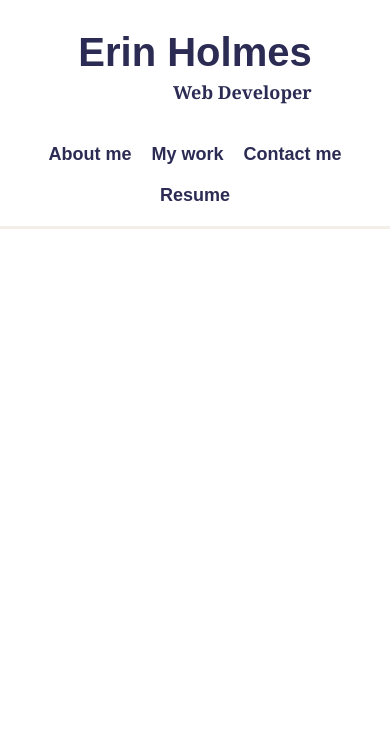
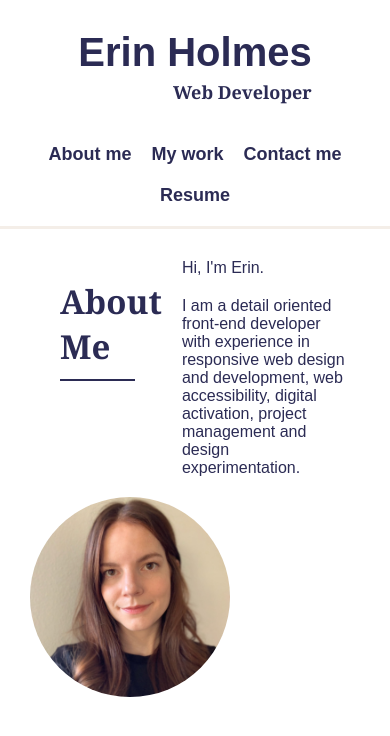
Before and after one commit to emholmes/react-portfolio, a React (Create React App) app: page / in a window 390 px wide. Shown: the top 736 px of the page. Built offline with nearby package versions, Linux system fonts and the light colour scheme.

Commit message:
set up about me section, add to App.js, add initial desktop and mobile styles

```diff
--- a/src/App.js
+++ b/src/App.js
@@ -1,10 +1,15 @@
 // import logo from './logo.svg';
 import './App.css';
 import Header from './components/Header';
+import About from './components/About';
 
 function App() {
   return (
-    <Header />
+    <div>
+      <Header />
+      <About />
+    </div>
+
   );
 }
 
--- /dev/null
+++ b/src/components/About/index.js
@@ -0,0 +1,18 @@
+import headshot from "../../images/erin-h-square.jpeg"
+
+const About = () => {
+  return (
+    <section id="about-me" class="about-me">
+      <h3>About Me</h3>
+      <div>
+          <p>Hi, I'm Erin.</p>
+          <p>
+              I am a detail oriented front-end developer with experience in responsive web design and development, web accessibility, digital activation, project management and design experimentation.
+          </p>
+      </div>
+      <img src={headshot} alt="headshot of Erin Holmes" />
+    </section>
+  )
+}
+
+export default About;
--- a/src/components/Header/index.js
+++ b/src/components/Header/index.js
@@ -9,7 +9,6 @@ const Header = () => {
       </div>
       <Navigation />
     </header>
-
   )
 }
 
--- a/src/index.css
+++ b/src/index.css
@@ -47,6 +47,28 @@ h2 {
   padding-top: 5px;
 }
 
+h3 {
+  font-family: var(--serif);
+  flex: 0 17%;
+  font-size: 33px;
+  padding-top: 20px;
+  padding-left: 30px;
+}
+
+h3::after {
+  content: "";
+  display: block;
+  border-bottom: 2px solid var(--dark-blue);
+  width: 75px;
+  padding-top: 10px;
+}
+
+li a:hover, li a:active {
+  border-bottom: 2px solid var(--dark-teal);
+  color: var(--dark-teal);
+}
+
+/* Header styles */
 header {
   display: flex;
   flex-wrap: wrap;
@@ -83,6 +105,51 @@ header nav ul li a {
 .h1-block {
   padding: 20px 30px;
   margin-left: 30px;
+}
+
+/* about me styles */
+.about-me {
+  padding: 30px;
+  margin: 0 auto;
+  display: flex;
+  flex-wrap: wrap;
+}
+
+.about-me img {
+  flex: 0 14%;
+  width: 200px;
+  height: 100%;
+  border-radius: 50%;
+  margin-right: 140px;
+}
+
+.about-me div {
+  flex: 2;
+  align-self: center;
+  padding-left: 20px;
+}
+
+.about-me div > * {
+  padding-bottom: 20px;
+}
+
+.about-me div p {
+  width: 85%;
+}
+
+/* Responsive styling */
+@media screen and (max-width: 1365px) {
+  h3 {
+      flex: 0 20%;
+  }
+
+  .about-me div p {
+      width: 95%;
+  }
+
+  .about-me img {
+      margin-right: 40px;
+  }
 }
 
 @media screen and (max-width: 980px) {
```
Also changed, not shown: src/images/erin-h-square.jpeg (added).
